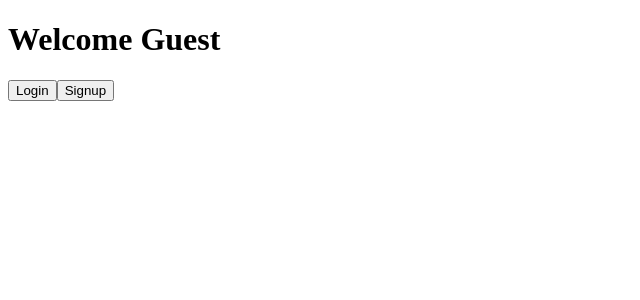
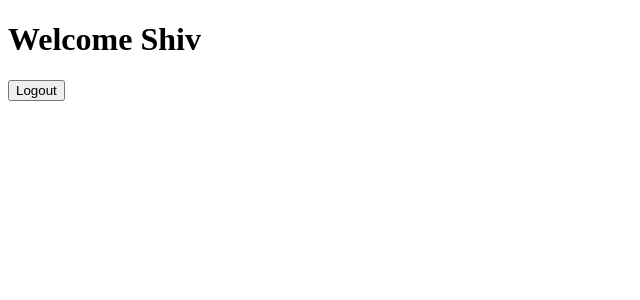
Before and after one commit to shivshaktisahoo/React-JS, a React (Create React App) app in the folder my-app/: page / in a window 1280 px wide. Both pictures are taken after a click on the button "Login". Shown: the top 300 px of the page, without its empty margins (0-640 px from the left). Built offline with nearby package versions, Linux system fonts and the light colour scheme.

Commit message:
conditional statements-2-

```diff
--- a/my-app/src/App.js
+++ b/my-app/src/App.js
@@ -3,12 +3,24 @@ import Guest from './Guest';
 import User from './User';
 
 export default class App extends Component {
+  state = {
+    isLoggedIn : false
+  }
+
+  clickLogin =()=>{
+    this.setState({isLoggedIn:true})
+  }
+  clickLogout =()=>{
+    this.setState({isLoggedIn:false})
+  }
+
   render() {
-    const isRegistered = this.props.consumer;
-    if (isRegistered){
-      return <User />;
+    const isLoggedIn = this.state.isLoggedIn
+    if (isLoggedIn){
+      return <User clickData={this.clickLogout}/>;
     }
-    return <Guest />;
-
+    else{
+      return <Guest clickData={this.clickLogin}/>;
+    }
   }
 }
--- a/my-app/src/Guest.js
+++ b/my-app/src/Guest.js
@@ -3,11 +3,11 @@ import React, { Component } from 'react';
 export default class Guest extends Component {
   render() {
     return (
-        <div>
-            <h1>Welcome Guest</h1>
-            <button>Login</button>
-            <button>Signup</button>
-        </div>
+      <React.Fragment>
+        <h1>Welcome Guest</h1>
+        <button onClick={this.props.clickData}>Login</button>
+        <button>Signup</button>
+      </React.Fragment>
     );
   }
 }
--- a/my-app/src/User.js
+++ b/my-app/src/User.js
@@ -3,10 +3,10 @@ import React, { Component } from 'react';
 export default class User extends Component {
   render() {
     return (
-        <div>
-            <h1>Welcome Shiv</h1>
-            <button>Logout</button>
-        </div>
+      <React.Fragment>
+        <h1>Welcome Shiv</h1>
+        <button onClick={this.props.clickData}>Logout</button>
+      </React.Fragment>
     );
   }
 }
--- a/my-app/src/index.js
+++ b/my-app/src/index.js
@@ -2,4 +2,4 @@ import React from 'react';
 import ReactDOM from 'react-dom';
 import App from './App';
 
-ReactDOM.render(<App consumer={false} />, document.getElementById("root"));
+ReactDOM.render(<App />, document.getElementById("root"));
```
